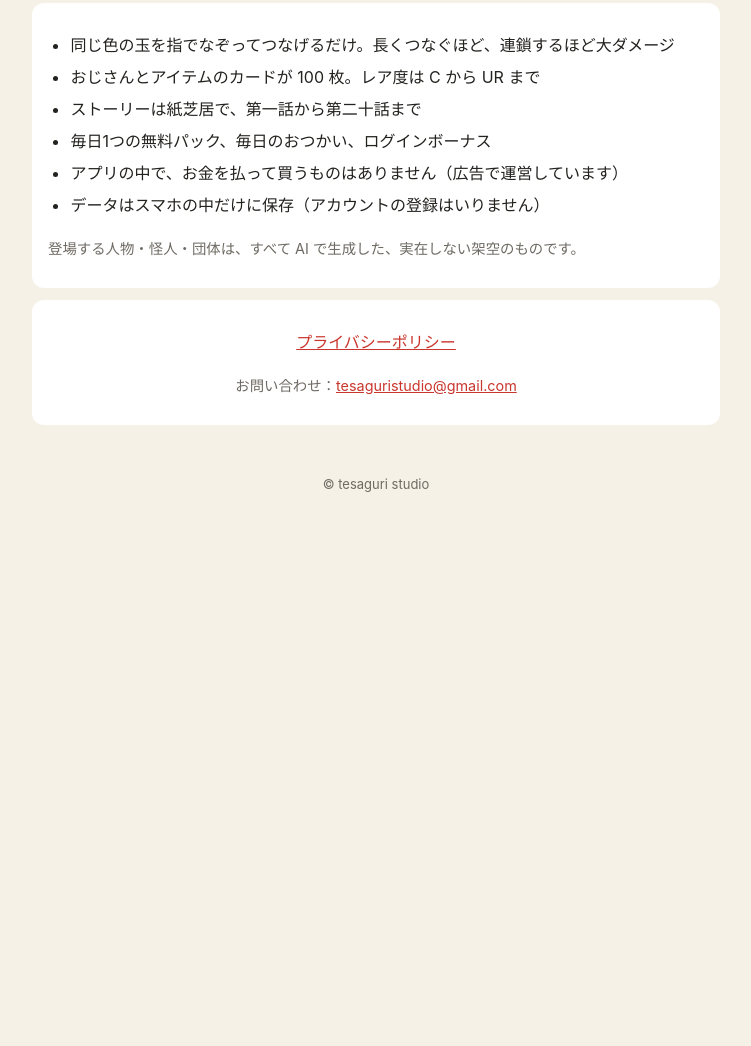
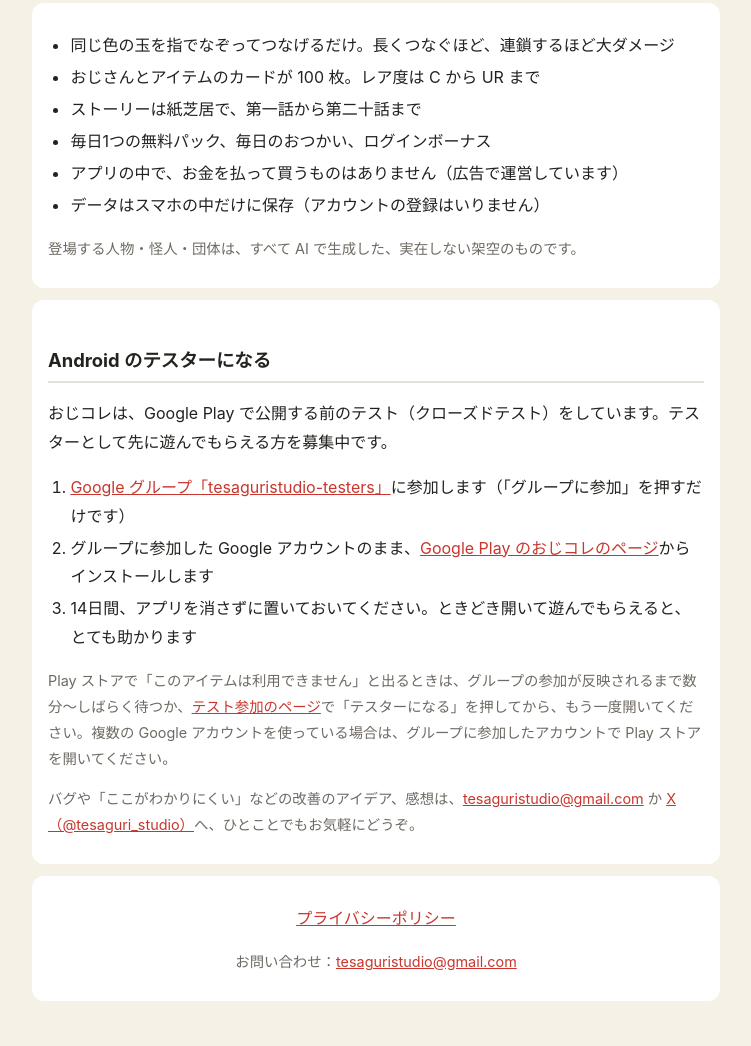
Before and after one commit to tesaguristudio/tesaguristudio.github.io, a plain HTML site: page ojicolle/index.html in a window 1280 px wide. Shown: the part 1606-2652 px from the top of the page, without its empty margins (264-1015 px from the left). Before the commit the page ends 2167 px from the top, so only its background shows below. Drawn offline with Linux system fonts and the light colour scheme.

Commit message:
ojicolle: トップにカードを足し、Android テスターの参加方法を載せる
Co-Authored-By: Claude Opus 5.5 <noreply@anthropic.com>
Claude-Session: https://claude.ai/code/session_0137ypDboXjVQ2NUBw7C4Cp2

```diff
--- a/ojicolle/index.html
+++ b/ojicolle/index.html
@@ -30,7 +30,7 @@ footer { margin-top:48px; color:var(--sub); font-size:13px; }
 <h1>おじコレ</h1>
 <p class="meta">おじさんカードコレクション</p>
 <p>個性ゆたかなおじさんのカードを集めて、<br>マナーを守らない怪人を、玉をなぞるパズルでやっつけよう！</p>
-<p><span class="soon">iPhone版 準備中</span> <span class="soon">Android版 準備中</span></p>
+<p><span class="soon">iPhone版 準備中</span> <a class="btn" href="#tester">Android版 テスター募集中</a></p>
 <div class="box">
 <video src="promo.mp4" poster="promo.jpg" controls playsinline muted preload="none"></video>
 </div>
@@ -45,6 +45,17 @@ footer { margin-top:48px; color:var(--sub); font-size:13px; }
 </ul>
 <p class="meta">登場する人物・怪人・団体は、すべて AI で生成した、実在しない架空のものです。</p>
 </div>
+<div class="box" id="tester" style="text-align:left">
+<h2>Android のテスターになる</h2>
+<p>おじコレは、Google Play で公開する前のテスト（クローズドテスト）をしています。テスターとして先に遊んでもらえる方を募集中です。</p>
+<ol>
+<li><a href="https://groups.google.com/g/tesaguristudio-testers">Google グループ「tesaguristudio-testers」</a>に参加します（「グループに参加」を押すだけです）</li>
+<li>グループに参加した Google アカウントのまま、<a href="https://play.google.com/store/apps/details?id=com.tesaguristudio.ojicolle">Google Play のおじコレのページ</a>からインストールします</li>
+<li>14日間、アプリを消さずに置いておいてください。ときどき開いて遊んでもらえると、とても助かります</li>
+</ol>
+<p class="meta">Play ストアで「このアイテムは利用できません」と出るときは、グループの参加が反映されるまで数分〜しばらく待つか、<a href="https://play.google.com/apps/testing/com.tesaguristudio.ojicolle">テスト参加のページ</a>で「テスターになる」を押してから、もう一度開いてください。複数の Google アカウントを使っている場合は、グループに参加したアカウントで Play ストアを開いてください。</p>
+<p class="meta">バグや「ここがわかりにくい」などの改善のアイデア、感想は、<a href="mailto:tesaguristudio@gmail.com">tesaguristudio@gmail.com</a> か <a href="https://x.com/tesaguri_studio">X（@tesaguri_studio）</a>へ、ひとことでもお気軽にどうぞ。</p>
+</div>
 <div class="box">
 <p><a href="privacy.html">プライバシーポリシー</a></p>
 <p class="meta">お問い合わせ：<a href="mailto:tesaguristudio@gmail.com">tesaguristudio@gmail.com</a></p>
```
Also changed, not shown: index.html (+13 -0 lines).
